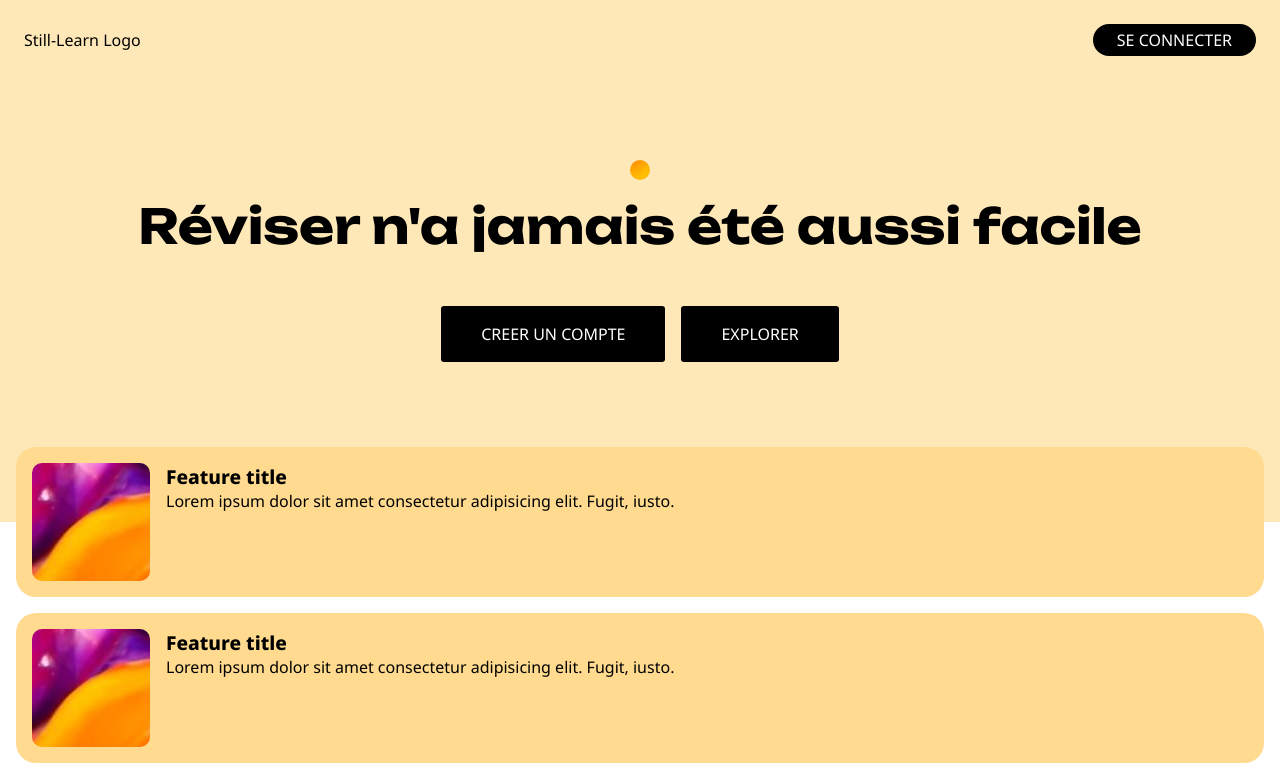
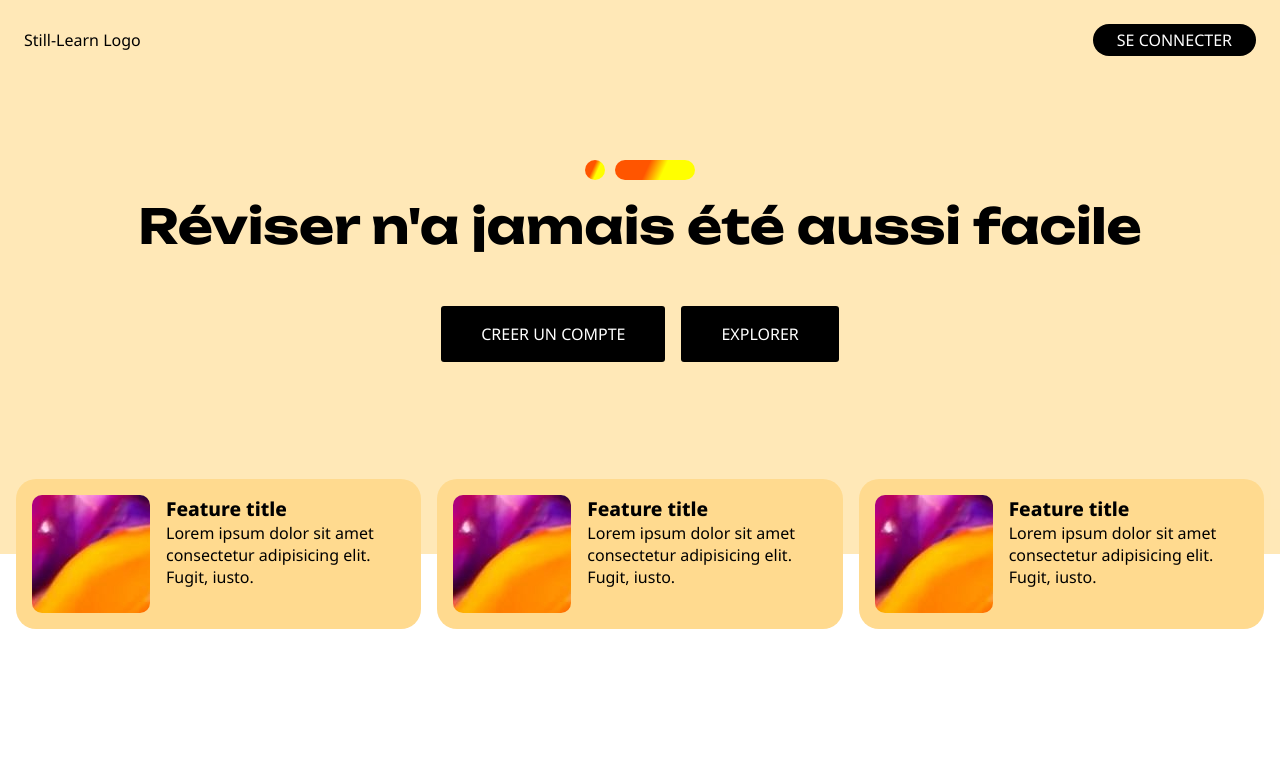
Before and after one commit to 3fxcf9/still-learn, a Vue app: page / in a window 1280 px wide. Shown: the top 777 px of the page. Built offline with nearby package versions, Linux system fonts and the light colour scheme; what pocketbase would draw is missing.

Commit message:
WIP: Responsive feature list + fix gradient circle

```diff
--- a/src/views/HomeView.vue
+++ b/src/views/HomeView.vue
@@ -10,6 +10,7 @@ import Cta from "@/components/Cta.vue";
       <Cta text="Se connecter" toName="login" ctaStyle="compact" />
     </nav>
     <div class="section-1">
+      <div class="circle"></div>
       <div class="circle"></div>
       <h1>Réviser n'a jamais été aussi facile</h1>
       <div class="cta-bar">
@@ -81,7 +82,7 @@ $feature-height: 150px;
 .section-1 {
   text-align: center;
   padding-top: 5rem;
-  padding-bottom: 10rem;
+  padding-bottom: 12rem;
   background-color: $c-landing-bg;
 }
 
@@ -89,8 +90,16 @@ $feature-height: 150px;
   display: inline-block;
   height: 20px;
   width: 20px;
-  border-radius: 50%;
-  background-image: url("@/assets/images/register_bg.jpeg");
+  border-radius: 10px;
+  // from #FF9618 to #FFCF41
+  // background-image: linear-gradient(2rad, #ff9618, #ffcf41);
+  background-image: linear-gradient(2rad, #ff5500, #ff5500 40%, #ffff00 60%);
+  background-attachment: fixed;
+  // background-image: url("@/assets/images/register_bg.jpeg");
+}
+.circle:nth-of-type(2) {
+  width: 80px;
+  margin-left: 10px;
 }
 
 h1 {
@@ -104,10 +113,6 @@ h1 {
   margin-top: 3rem;
   display: inline-flex;
   gap: 1rem;
-}
-
-.a {
-  height: 200vh;
 }
 
 // Section 2
@@ -124,7 +129,7 @@ h1 {
 
 .feature {
   --padding: 1rem;
-  height: $feature-height;
+  min-height: $feature-height;
   display: flex;
   gap: 1rem;
   background-color: lighten(fade-in($c-landing-bg, 1), 20%);
@@ -142,4 +147,21 @@ h1 {
     font-weight: 800;
   }
 }
+
+@media screen and (min-width: $mq-small-med) and (max-width: $mq-med-large) {
+  .features {
+    padding: 0 5rem;
+  }
+}
+
+@media screen and (min-width: $mq-med-large) {
+  .features {
+    flex-direction: row;
+  }
+}
+
+// Placeholder
+.a {
+  height: 200vh;
+}
 </style>
```
